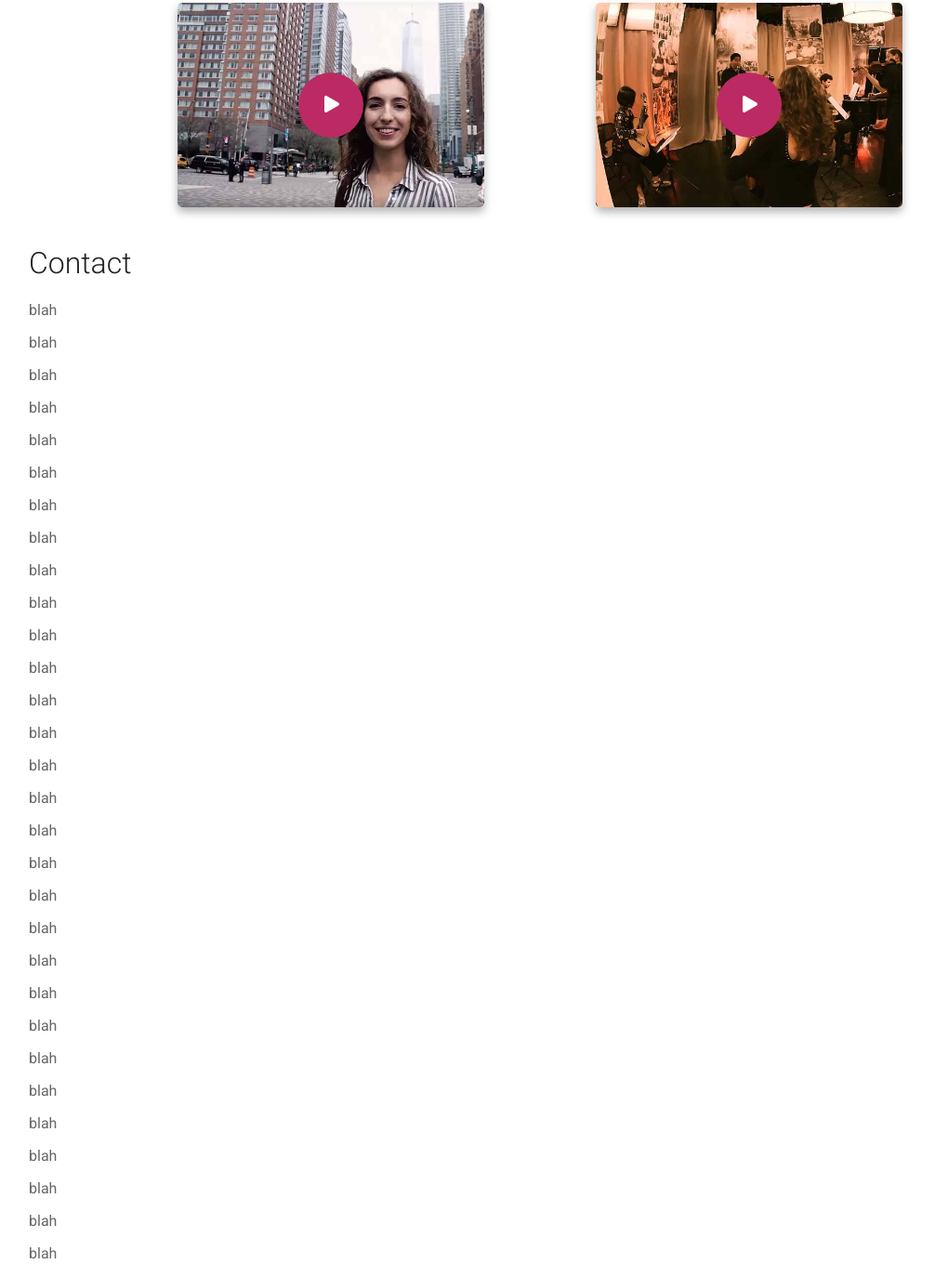
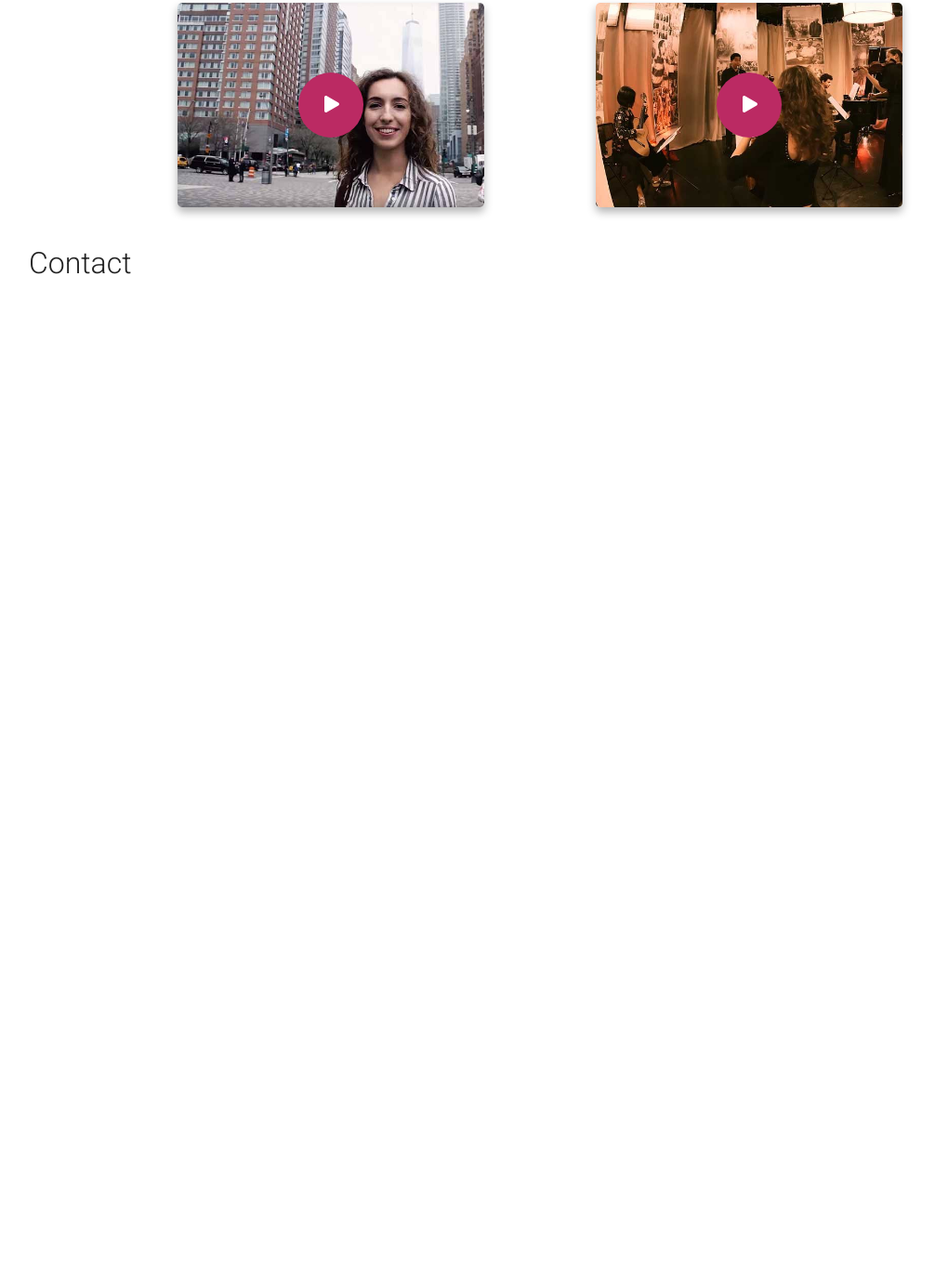
Before and after one commit to fernap3/mashazabara.com, a website built with webpack: page index.html in a window 1280 px wide. Shown: the part 2938-4312 px from the top of the page at 93% size, without its empty margins (59-1065 px from the left). After the commit the page ends 3262 px from the top, so only its background shows below. Built offline with nearby package versions, Linux system fonts and the light colour scheme.

Commit message:
Remove blahs :)

```diff
--- a/index.html
+++ b/index.html
@@ -77,36 +77,6 @@
 	</div>
 	<div class="content content--contact">
 		<h1 class="content__title">Contact</h1>
-		<p>blah</p>
-		<p>blah</p>
-		<p>blah</p>
-		<p>blah</p>
-		<p>blah</p>
-		<p>blah</p>
-		<p>blah</p>
-		<p>blah</p>
-		<p>blah</p>
-		<p>blah</p>
-		<p>blah</p>
-		<p>blah</p>
-		<p>blah</p>
-		<p>blah</p>
-		<p>blah</p>
-		<p>blah</p>
-		<p>blah</p>
-		<p>blah</p>
-		<p>blah</p>
-		<p>blah</p>
-		<p>blah</p>
-		<p>blah</p>
-		<p>blah</p>
-		<p>blah</p>
-		<p>blah</p>
-		<p>blah</p>
-		<p>blah</p>
-		<p>blah</p>
-		<p>blah</p>
-		<p>blah</p>
 	</div>
 </body>
 </html>
```
